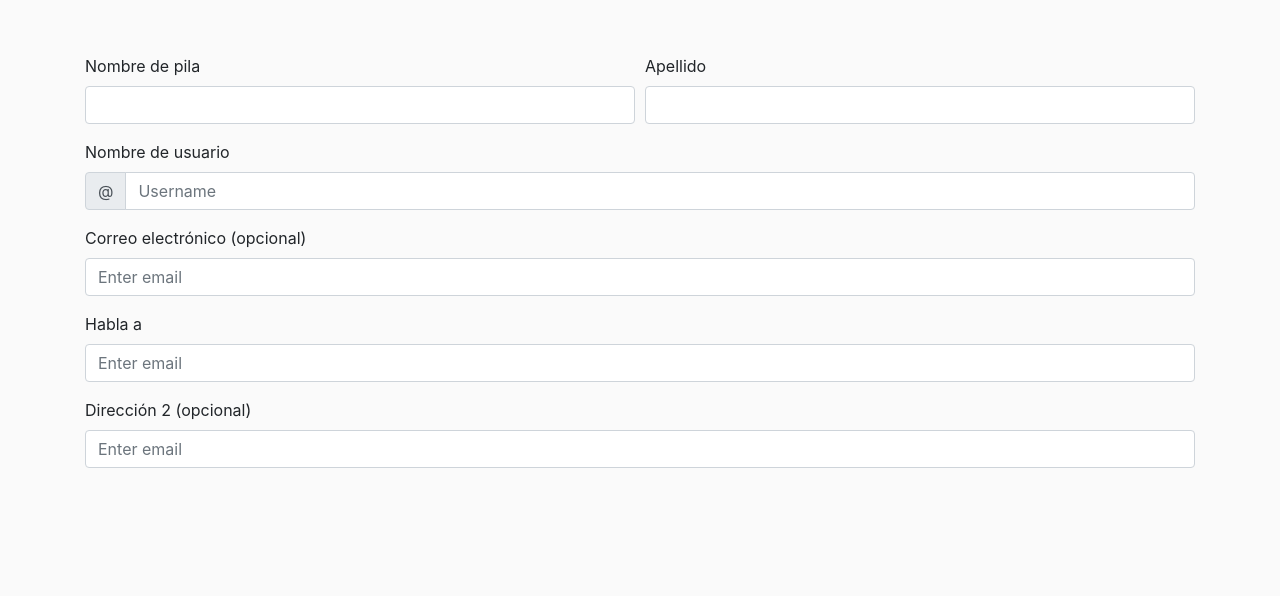
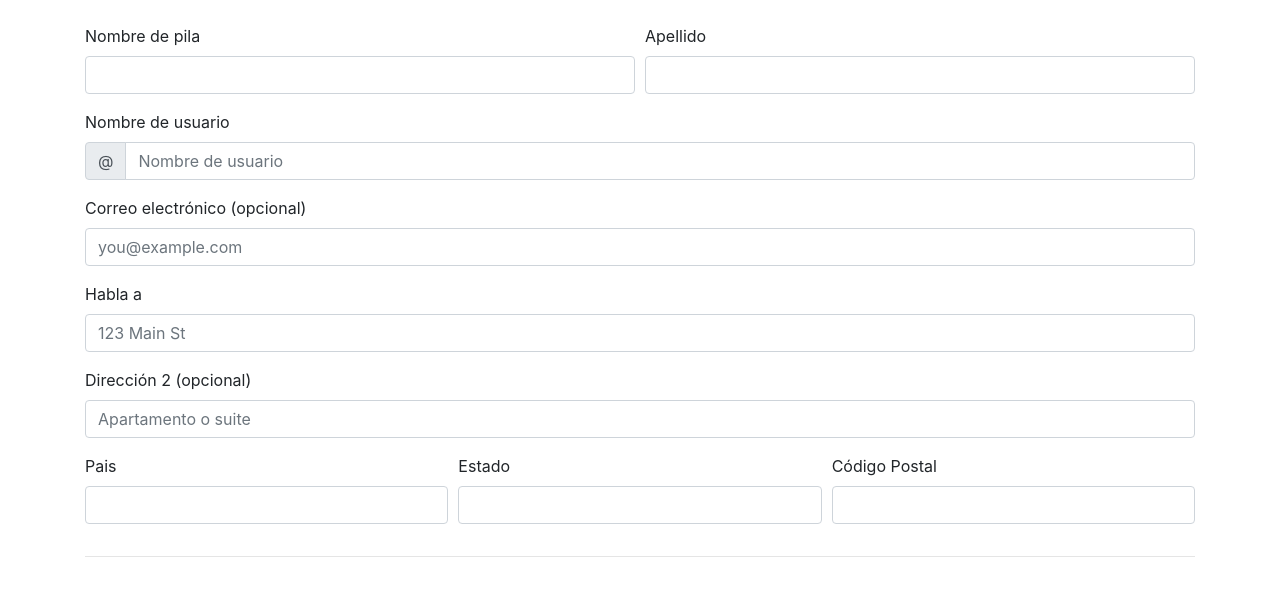
Before and after one commit to nan-montani/EjerciciosCodoACodo, a plain HTML site: page bootstrap2/indexboot2.html in a window 1280 px wide. Drawn offline with nearby package versions, Linux system fonts and the light colour scheme; files that its build step writes are made by us from their sources.

Commit message:
ejercicio3

```diff
--- a/bootstrap2/index.html
+++ b/bootstrap2/indexboot2.html
@@ -28,24 +28,60 @@
                     <div class="input-group-prepend">
                         <div class="input-group-text">@</div>
                     </div>
-                    <input type="text" class="form-control" id="inlineFormInputGroupUsername" placeholder="Username">
+                    <input
+                        type="text"
+                        class="form-control"
+                        id="userName"
+                        placeholder="Nombre de usuario">
                 </div>
             </div>
 
             <div class="form-group">
                 <label for="exampleInputEmail1">Correo electrónico (opcional)</label>
-                <input type="email" class="form-control" id="exampleInputEmail1" aria-describedby="emailHelp" placeholder="Enter email">
+                <input
+                    type="email"
+                    class="form-control"
+                    id="userEmail"
+                    aria-describedby="emailHelp"
+                    placeholder="you@example.com">
             </div>
 
             <div class="form-group">
                 <label for="exampleInputEmail1">Habla a</label>
-                <input type="email" class="form-control" id="exampleInputEmail1" aria-describedby="emailHelp" placeholder="Enter email">
+                <input
+                    type="email"
+                    class="form-control"
+                    id="userLocation"
+                    aria-describedby="emailHelp"
+                    placeholder="123 Main St">
             </div>
 
             <div class="form-group">
                 <label for="exampleInputEmail1">Dirección 2 (opcional)</label>
-                <input type="email" class="form-control" id="exampleInputEmail1" aria-describedby="emailHelp" placeholder="Enter email">
+                <input
+                    type="email"
+                    class="form-control"
+                    id="userLocation2"
+                    aria-describedby="emailHelp"
+                    placeholder="Apartamento o suite">
             </div>
+
+            <div class="form-row">
+                <div class="form-group col">
+                    <label for="inputName">Pais</label>
+                    <input type="text" class="form-control">
+                </div>
+                <div class="form-group col">
+                    <label for="inputLName">Estado</label>
+                    <input type="text" class="form-control">
+                </div>
+                <div class="form-group col">
+                    <label for="inputLName">Código Postal</label>
+                    <input type="text" class="form-control">
+                </div>
+            </div>
+            <hr>
+
         </form>
 
     </div>
```
Also changed, not shown: bootstrap1/indexboot1.html (renamed from bootstrap1/index.html, +1 -1 lines), js3/control.js (added, +28 -0 lines), js3/unidad8.html (added, +29 -0 lines), bootstrap1/styleboot1.css (renamed from bootstrap1/style.css).
